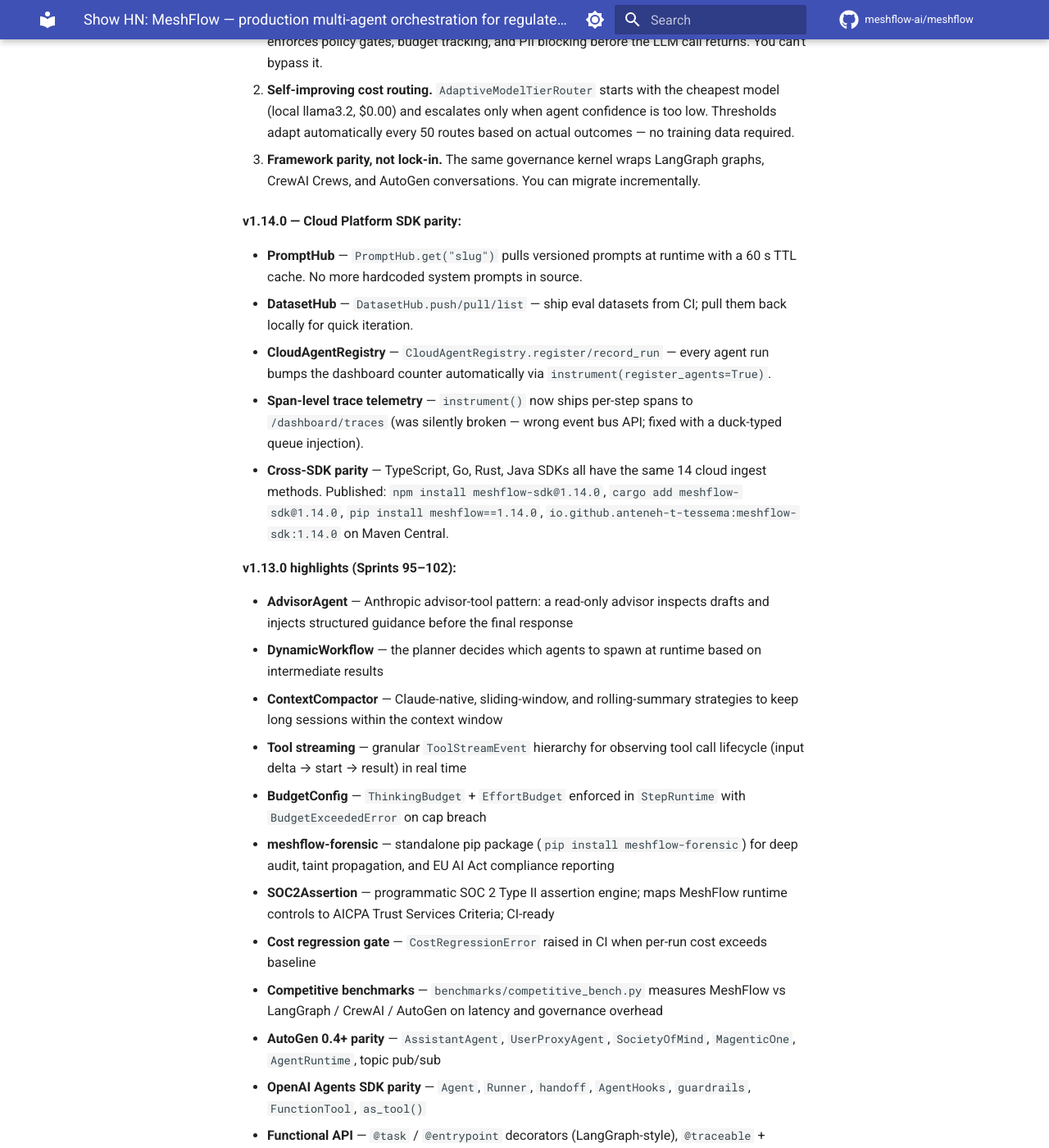
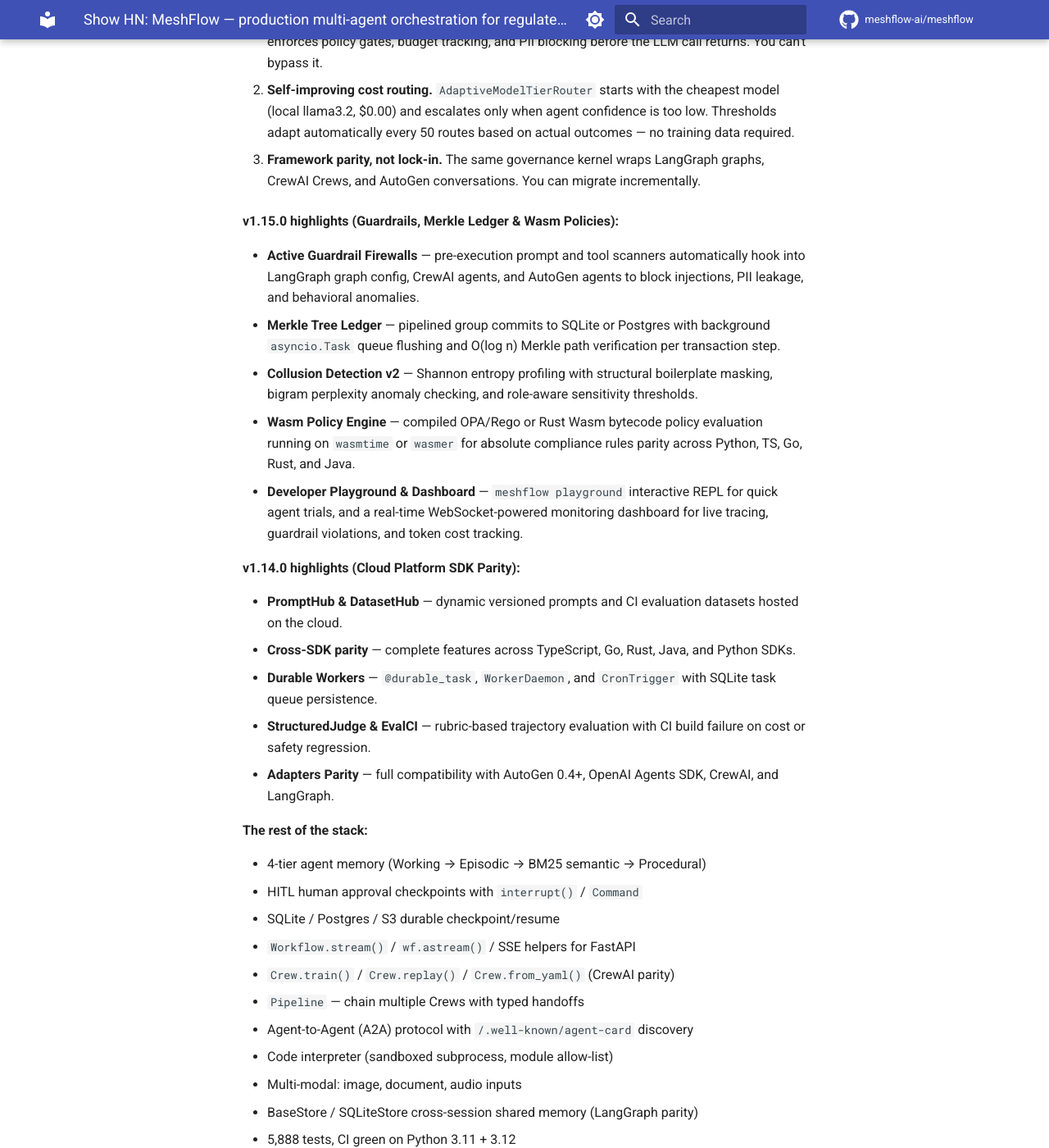
Before and after one commit to Anteneh-T-Tessema/meshflow, an MkDocs documentation site: the page built from docs/launch/show_hn.md, in a window 1280 px wide and 1400 px high, scrolled down 891 px. Shown: the whole window at 82% size. Built offline with MkDocs 1.6.1 and Material for MkDocs 9.7.7, drawn with Linux system fonts in a browser that asks for light colours; comment, search, counter and statistics services are not loaded; the version menu is left out; some of the changed text lies outside the part shown.

Commit message:
docs: update Show HN and Product Hunt drafts and smithery.yaml for v1.15.0

```diff
--- a/docs/launch/show_hn.md
+++ b/docs/launch/show_hn.md
@@ -1,6 +1,6 @@
 # Show HN: MeshFlow — production multi-agent orchestration for regulated industries
 
-**HN title:** Show HN: MeshFlow – open-source agent orchestration with HIPAA/SOX/GDPR built in, 5,816 tests
+**HN title:** Show HN: MeshFlow – open-source agent orchestration with HIPAA/SOX/GDPR built in, 5,888 tests
 
 ---
 
@@ -31,31 +31,21 @@
 
 3. **Framework parity, not lock-in.** The same governance kernel wraps LangGraph graphs, CrewAI Crews, and AutoGen conversations. You can migrate incrementally.
 
-**v1.14.0 — Cloud Platform SDK parity:**
+**v1.15.0 highlights (Guardrails, Merkle Ledger & Wasm Policies):**
 
-- **PromptHub** — `PromptHub.get("slug")` pulls versioned prompts at runtime with a 60 s TTL cache. No more hardcoded system prompts in source.
-- **DatasetHub** — `DatasetHub.push/pull/list` — ship eval datasets from CI; pull them back locally for quick iteration.
-- **CloudAgentRegistry** — `CloudAgentRegistry.register/record_run` — every agent run bumps the dashboard counter automatically via `instrument(register_agents=True)`.
-- **Span-level trace telemetry** — `instrument()` now ships per-step spans to `/dashboard/traces` (was silently broken — wrong event bus API; fixed with a duck-typed queue injection).
-- **Cross-SDK parity** — TypeScript, Go, Rust, Java SDKs all have the same 14 cloud ingest methods. Published: `npm install meshflow-sdk@1.14.0`, `cargo add meshflow-sdk@1.14.0`, `pip install meshflow==1.14.0`, `io.github.anteneh-t-tessema:meshflow-sdk:1.14.0` on Maven Central.
+- **Active Guardrail Firewalls** — pre-execution prompt and tool scanners automatically hook into LangGraph graph config, CrewAI agents, and AutoGen agents to block injections, PII leakage, and behavioral anomalies.
+- **Merkle Tree Ledger** — pipelined group commits to SQLite or Postgres with background `asyncio.Task` queue flushing and O(log n) Merkle path verification per transaction step.
+- **Collusion Detection v2** — Shannon entropy profiling with structural boilerplate masking, bigram perplexity anomaly checking, and role-aware sensitivity thresholds.
+- **Wasm Policy Engine** — compiled OPA/Rego or Rust Wasm bytecode policy evaluation running on `wasmtime` or `wasmer` for absolute compliance rules parity across Python, TS, Go, Rust, and Java.
+- **Developer Playground & Dashboard** — `meshflow playground` interactive REPL for quick agent trials, and a real-time WebSocket-powered monitoring dashboard for live tracing, guardrail violations, and token cost tracking.
 
-**v1.13.0 highlights (Sprints 95–102):**
+**v1.14.0 highlights (Cloud Platform SDK Parity):**
 
-- **AdvisorAgent** — Anthropic advisor-tool pattern: a read-only advisor inspects drafts and injects structured guidance before the final response
-- **DynamicWorkflow** — the planner decides which agents to spawn at runtime based on intermediate results
-- **ContextCompactor** — Claude-native, sliding-window, and rolling-summary strategies to keep long sessions within the context window
-- **Tool streaming** — granular `ToolStreamEvent` hierarchy for observing tool call lifecycle (input delta → start → result) in real time
-- **BudgetConfig** — `ThinkingBudget` + `EffortBudget` enforced in `StepRuntime` with `BudgetExceededError` on cap breach
-- **meshflow-forensic** — standalone pip package (`pip install meshflow-forensic`) for deep audit, taint propagation, and EU AI Act compliance reporting
-- **SOC2Assertion** — programmatic SOC 2 Type II assertion engine; maps MeshFlow runtime controls to AICPA Trust Services Criteria; CI-ready
-- **Cost regression gate** — `CostRegressionError` raised in CI when per-run cost exceeds baseline
-- **Competitive benchmarks** — `benchmarks/competitive_bench.py` measures MeshFlow vs LangGraph / CrewAI / AutoGen on latency and governance overhead
-- **AutoGen 0.4+ parity** — `AssistantAgent`, `UserProxyAgent`, `SocietyOfMind`, `MagenticOne`, `AgentRuntime`, topic pub/sub
-- **OpenAI Agents SDK parity** — `Agent`, `Runner`, `handoff`, `AgentHooks`, `guardrails`, `FunctionTool`, `as_tool()`
-- **Functional API** — `@task` / `@entrypoint` decorators (LangGraph-style), `@traceable` + `LangfuseExporter`
-- **StructuredJudge / TrajectoryEval / RAGEval / EvalCI** — rubric-based eval with CI regression gate
-- **MCPRouter** — multi-server MCP with per-server allow/deny authorization
-- **Durable Workers** — `@durable_task`, `WorkerDaemon`, `CronTrigger`, SQLite-backed job store
+- **PromptHub & DatasetHub** — dynamic versioned prompts and CI evaluation datasets hosted on the cloud.
+- **Cross-SDK parity** — complete features across TypeScript, Go, Rust, Java, and Python SDKs.
+- **Durable Workers** — `@durable_task`, `WorkerDaemon`, and `CronTrigger` with SQLite task queue persistence.
+- **StructuredJudge & EvalCI** — rubric-based trajectory evaluation with CI build failure on cost or safety regression.
+- **Adapters Parity** — full compatibility with AutoGen 0.4+, OpenAI Agents SDK, CrewAI, and LangGraph.
 
 **The rest of the stack:**
 
@@ -69,7 +59,7 @@
 - Code interpreter (sandboxed subprocess, module allow-list)
 - Multi-modal: image, document, audio inputs
 - BaseStore / SQLiteStore cross-session shared memory (LangGraph parity)
-- 5,816 tests, CI green on Python 3.11 + 3.12
+- 5,888 tests, CI green on Python 3.11 + 3.12
 
 **Cost profile on a typical workload with the cascade router:**
 
--- a/smithery.yaml
+++ b/smithery.yaml
@@ -8,7 +8,7 @@
 
   Every tool call returns: SHA-256 hash-chained audit entry, cost accounting,
   Zero Trust agent identity verification, and compliance profile enforcement.
-version: 1.14.0
+version: 1.15.0
 license: Apache-2.0
 homepage: https://meshflow.dev
 repository: https://github.com/Anteneh-T-Tessema/meshflow
```
Also changed, not shown: docs/launch/product_hunt.md (+12 -5 lines).
